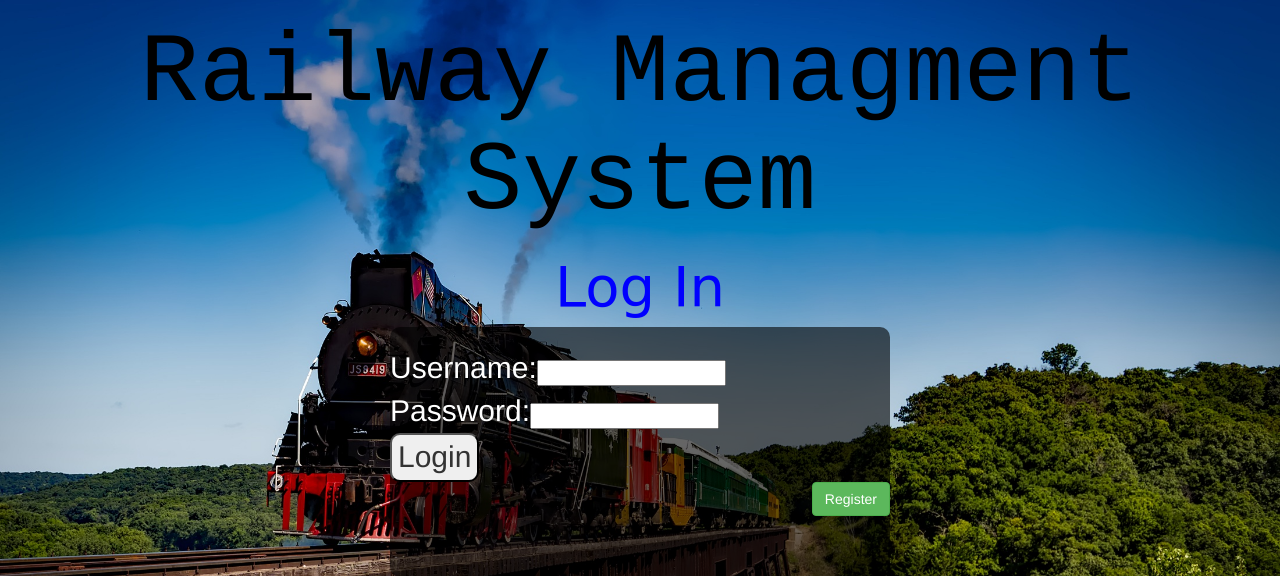
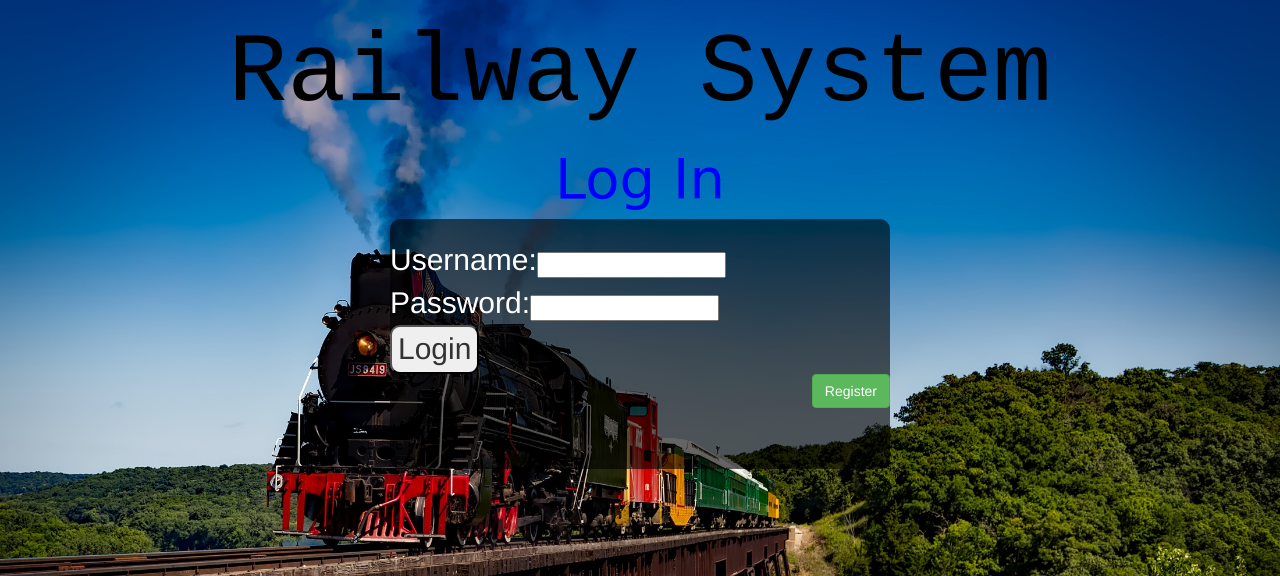
Before and after one commit to MuhammadSuleman97/RailwayManagment, a Django app: page / in a window 1280 px wide. Shown: the top 576 px of the page. Run offline with Django 3.2, Linux system fonts and the light colour scheme; some libraries are stand-ins or nearby versions.

Commit message:
Update login.html

```diff
--- a/features/templates/features/login.html
+++ b/features/templates/features/login.html
@@ -43,7 +43,7 @@
 </head>
 <body>
 
-    <h1 style = "font-size: 700%;text-align:center;color:black;font-family: algerian, courier">Railway Managment System</h1>
+    <h1 style = "font-size: 700%;text-align:center;color:black;font-family: algerian, courier">Railway System</h1>
 
     <h2 style="text-align:center;color:blue;font-family: 'Chelsea Market', cursive;font-size:400%">Log In</h2>
 
```
